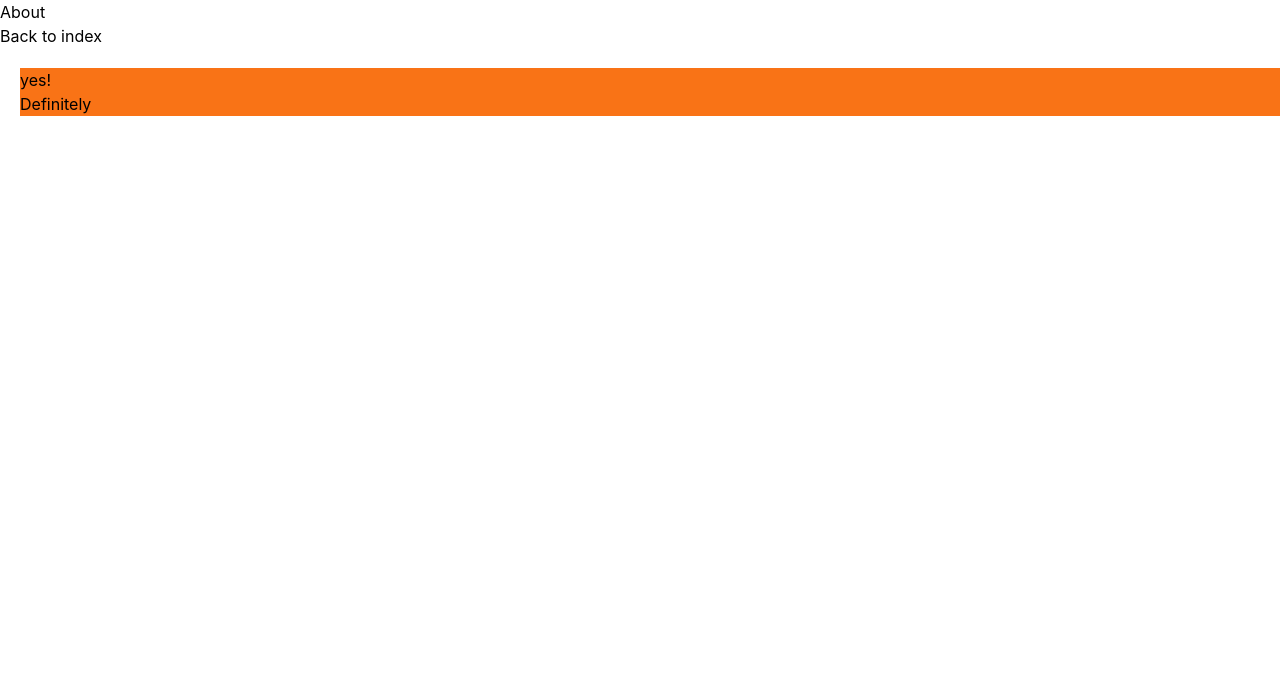
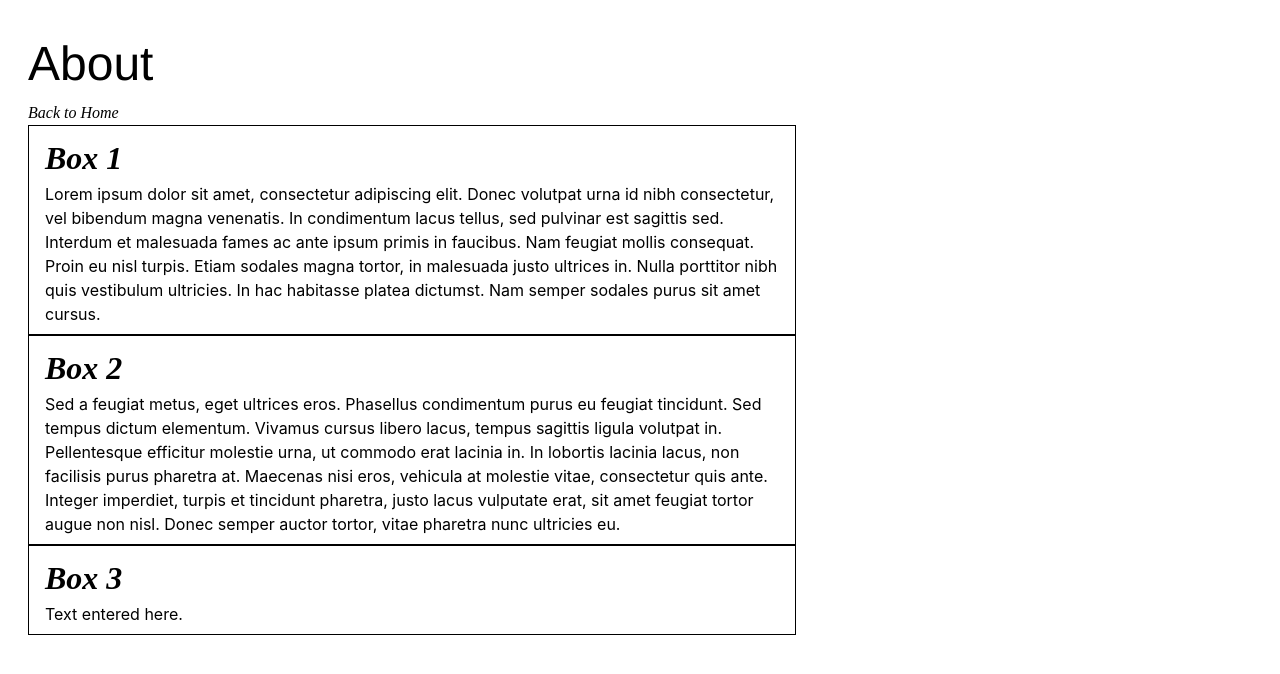
Before and after one commit to ihabotaleb/personal-website, a Next.js app: page /about in a window 1280 px wide. Shown: the top 674 px of the page. Built offline with nearby package versions, Linux system fonts and the light colour scheme.

Commit message:
Add projects, resume, and Box component

```diff
--- a/pages/about.tsx
+++ b/pages/about.tsx
@@ -1,36 +1,37 @@
 import type { NextPage } from "next";
 import Head from "next/head";
 import Link from "next/link";
-import Draggable from 'react-draggable';
+import Box from "./components/box";
+import { useWindowSize } from "usehooks-ts";
 
 const About:NextPage = () => {
+
+    const { width, height } = useWindowSize();
+
     return (
         <div>
             <Head>
             <title>Ibrahim Abotale - About</title>
+            <meta name="description" content="Personal website for Ibrahim Abotaleb" />
+	        <meta name="theme-color" content="#fff" />
             </Head>
             <main>
-                <h1>About</h1>
-                <Link href="/">Back to index</Link>
-
-                <div className="w-[100vw] h-[100vh]">
-                <Draggable
-                    // axis="y"
-                    defaultPosition={{x: 20, y: 20}}  >
-                    <div className="bg-orange-500 ">
-                        <p>
-                            yes!
-                        </p>
-                        <h3>
-                            Definitely
-                        </h3>
+                <div className="m-7">
+                    <h1 className="pageTitle">About</h1>
+                    <Link href="/">
+                        <a className="times">Back to Home</a>
+                    </Link>
+                    <div className="w-[100vw] h-[100vh] flex flex-col ">
+                        <Box title="Box 1" text="Lorem ipsum dolor sit amet, consectetur adipiscing elit. Donec volutpat urna id nibh consectetur, vel bibendum magna venenatis. In condimentum lacus tellus, sed pulvinar est sagittis sed. Interdum et malesuada fames ac ante ipsum primis in faucibus. Nam feugiat mollis consequat. Proin eu nisl turpis. Etiam sodales magna tortor, in malesuada justo ultrices in. Nulla porttitor nibh quis vestibulum ultricies. In hac habitasse platea dictumst. Nam semper sodales purus sit amet cursus." />
+                        <Box title="Box 2" text="Sed a feugiat metus, eget ultrices eros. Phasellus condimentum purus eu feugiat tincidunt. Sed tempus dictum elementum. Vivamus cursus libero lacus, tempus sagittis ligula volutpat in. Pellentesque efficitur molestie urna, ut commodo erat lacinia in. In lobortis lacinia lacus, non facilisis purus pharetra at. Maecenas nisi eros, vehicula at molestie vitae, consectetur quis ante. Integer imperdiet, turpis et tincidunt pharetra, justo lacus vulputate erat, sit amet feugiat tortor augue non nisl. Donec semper auctor tortor, vitae pharetra nunc ultricies eu." />
+                        <Box title="Box 3" text="Text entered here." />
                     </div>
-                </Draggable>
                 </div>
             </main>
         </div>
-
     );
 };
 
+
+
 export default About
--- /dev/null
+++ b/pages/components/box.tsx
@@ -0,0 +1,24 @@
+import { title } from "process";
+import { MutableRefObject, ReactComponentElement, useRef } from "react";
+import Draggable from 'react-draggable';
+
+type BoxProps = {
+    title: string;
+    text: string;
+    className?: string;
+};
+
+const Box = (( {title, text, className} : BoxProps) => {
+    const ref : MutableRefObject<null> = useRef(null);
+
+    return(
+        <Draggable nodeRef={ref}>
+            <div ref={ref} className={"flex box "+className}>
+                <h3 ref={ref} className="times text-[200%] font-bold">{title}</h3>
+                <p ref={ref} className="">{text}</p>
+                </div>
+        </Draggable>
+    );
+});
+
+export default Box;
--- a/pages/index.tsx
+++ b/pages/index.tsx
@@ -1,16 +1,19 @@
 import type { NextPage } from "next";
 import Head from "next/head";
 import Link from "next/link";
+import { useState } from "react";
 import { useWindowSize } from "usehooks-ts";
+import React from "react";
 
 const Home: NextPage = () => {
 
   const { width, height } = useWindowSize();
 
-  let polys = [];
+  let perspectivePolygons = [];
+
   for (let i = 0; i < 300 ; i++) {
 
-    let x = Math.random() * width *2 - width / 2 ;
+    let x = Math.random() * width * 2 - width / 2 ;
     let y = Math.random() * height;
 
     let r = Math.round(Math.random()*150+105);
@@ -19,35 +22,39 @@ const Home: NextPage = () => {
 
     let yprime = height * 1.3;
     let thickness = y/200;
+    let poly = <polygon
+                  points={"" + (x) +","+ (y-thickness) + " " + (x) +
+                          ","+ (y+thickness) + " " + width / 2 + ","+yprime}
+                  fill={"rgb("+r+","+g+","+b+")"}
+                  stroke="None"
+                  key={i}/>;
+    perspectivePolygons.push(poly);
+  }
 
-      polys.push(
-        <polygon points={"" + (x) +","+ (y-thickness) + " " + (x) +","+ (y+thickness) + " " + width / 2 + ","+yprime} fill={"rgb("+r+","+g+","+b+")"} stroke="None"/>
-    );
-  }
 
   return (
     <div>
       <Head>
         <title>Ibrahim Abotaleb</title>
         <meta name="description" content="Personal website for Ibrahim Abotaleb" />
-	      <meta name="theme-color" content="#7b1d06" />
+	      <meta name="theme-color" content="#fff" />
       </Head>
       <main>
         <div className="behind grid grid-cols-6 grid-rows-6 w-[100vw] h-[100vh]">
           <div className="col-start-1 col-end-7 row-start-1 row-end-7">
             <svg width="100%" height="100%" className="opacity-[0.7] bg-transparent blur-[0.0px]" fill='none'>
-                  {polys}
+                  {perspectivePolygons}
             </svg>
           </div>
         </div>
         <div className="grid grid-cols-6 grid-rows-6 w-[100vw] h-[100vh] ">
-              <div className="col-start-2 col-end-4 row-start-3 row-end-5">
+              <div className="col-start-1 col-end-4 row-start-3 row-end-5">
                 <h1 className="title flex-1 boxcent  h-[100%] w-[100%] mr-4">Ibrahim Abotaleb</h1>
               </div>
             <div className="col-start-4 col-end-6 row-start-3 row-end-5 grid boxcent grid-row-4 h-[100%] w-[100%] ml-4 items">
-              <Link href="about">About</Link>
-              <a>Resume</a>
-              <a>Projects</a>
+              <Link href="/about">About</Link>
+              <Link href="/resume">Resume</Link>
+              <Link href="/projects">Projects</Link>
               <a>Design Portfolio</a>
             </div>
 
--- /dev/null
+++ b/pages/projects.tsx
@@ -0,0 +1,36 @@
+import { NextPage } from "next";
+import Head from "next/head";
+import Link from "next/link";
+import { useWindowSize } from "usehooks-ts";
+import Box from "./components/box";
+
+
+const Projects:NextPage = () => {
+
+    const { width, height } = useWindowSize();
+
+    return (
+        <div>
+            <Head>
+            <title>Ibrahim Abotale - Projects</title>
+            <meta name="description" content="Personal website for Ibrahim Abotaleb" />
+	        <meta name="theme-color" content="#fff" />
+            </Head>
+            <main>
+                <div className="m-7">
+                    <h1 className="pageTitle">Projects</h1>
+                    <Link href="/">
+                        <a className="times">Back to Home</a>
+                    </Link>
+                    <div className="w-[100vw] h-[100vh] flex flex-col ">
+                        <Box title="Project 1" text="Lorem ipsum dolor sit amet, consectetur adipiscing elit. Donec volutpat urna id nibh consectetur, vel bibendum magna venenatis. In condimentum lacus tellus, sed pulvinar est sagittis sed. Interdum et malesuada fames ac ante ipsum primis in faucibus. Nam feugiat mollis consequat. Proin eu nisl turpis. Etiam sodales magna tortor, in malesuada justo ultrices in. Nulla porttitor nibh quis vestibulum ultricies. In hac habitasse platea dictumst. Nam semper sodales purus sit amet cursus." />
+                        <Box title="Project 2" text="Sed a feugiat metus, eget ultrices eros. Phasellus condimentum purus eu feugiat tincidunt. Sed tempus dictum elementum. Vivamus cursus libero lacus, tempus sagittis ligula volutpat in. Pellentesque efficitur molestie urna, ut commodo erat lacinia in. In lobortis lacinia lacus, non facilisis purus pharetra at. Maecenas nisi eros, vehicula at molestie vitae, consectetur quis ante. Integer imperdiet, turpis et tincidunt pharetra, justo lacus vulputate erat, sit amet feugiat tortor augue non nisl. Donec semper auctor tortor, vitae pharetra nunc ultricies eu." />
+                        <Box title="Project 3" text="Text entered here." />
+                    </div>
+                </div>
+            </main>
+        </div>
+    );
+};
+
+export default Projects
--- /dev/null
+++ b/pages/resume.tsx
@@ -0,0 +1,26 @@
+import { NextPage } from "next";
+import Head from "next/head";
+import Link from "next/link";
+
+const Resume:NextPage = () => {
+    return(
+        <div>
+            <Head>
+                <title>Ibrahim Abotale - Resume</title>
+                <meta name="description" content="Personal website for Ibrahim Abotaleb" />
+                <meta name="theme-color" content="#fff" />
+            </Head>
+            <main>
+                <div className="m-7">
+                    <h1 className="pageTitle">Resume</h1>
+                    <Link href="/">
+                            <a className="times">Back to Home</a>
+                        </Link>
+													<embed className="w-[65%] max-w-[600px] h-[75vh] pdfViewer" src="/ibrahimAbotaleb_Resume.pdf" type="application/pdf"/>
+                </div>
+            </main>
+        </div>
+        );
+    };
+
+export default Resume;
--- a/styles/globals.css
+++ b/styles/globals.css
@@ -50,8 +50,6 @@ a:hover {
 
 .behind {
   position: fixed;
-  /* width: 100%;
-  height: 100%; */
   z-index: -1;
 }
 
@@ -67,3 +65,29 @@ a:hover {
   cursor: move;
   margin: auto;
 }
+
+.pageTitle {
+  font-family: 'Helvetica Neue';
+  font-weight: 100;
+  color: #000;
+  font-size: 300%;
+}
+
+.times {
+  font-family: 'Times New Roman';
+  font-style: italic;
+}
+
+.box {
+  border: 0.3mm solid #000;
+  background-color: #fff;
+  padding: 0.5em 1em 0.5em 1em;
+  width: 60%;
+  flex-direction: column;
+  align-items: left;
+  cursor: move;
+}
+
+.pdfViewer {
+  margin: 0 auto;
+}
```
Also changed, not shown: 1 other file (tests, documents, lock files or other folders).
